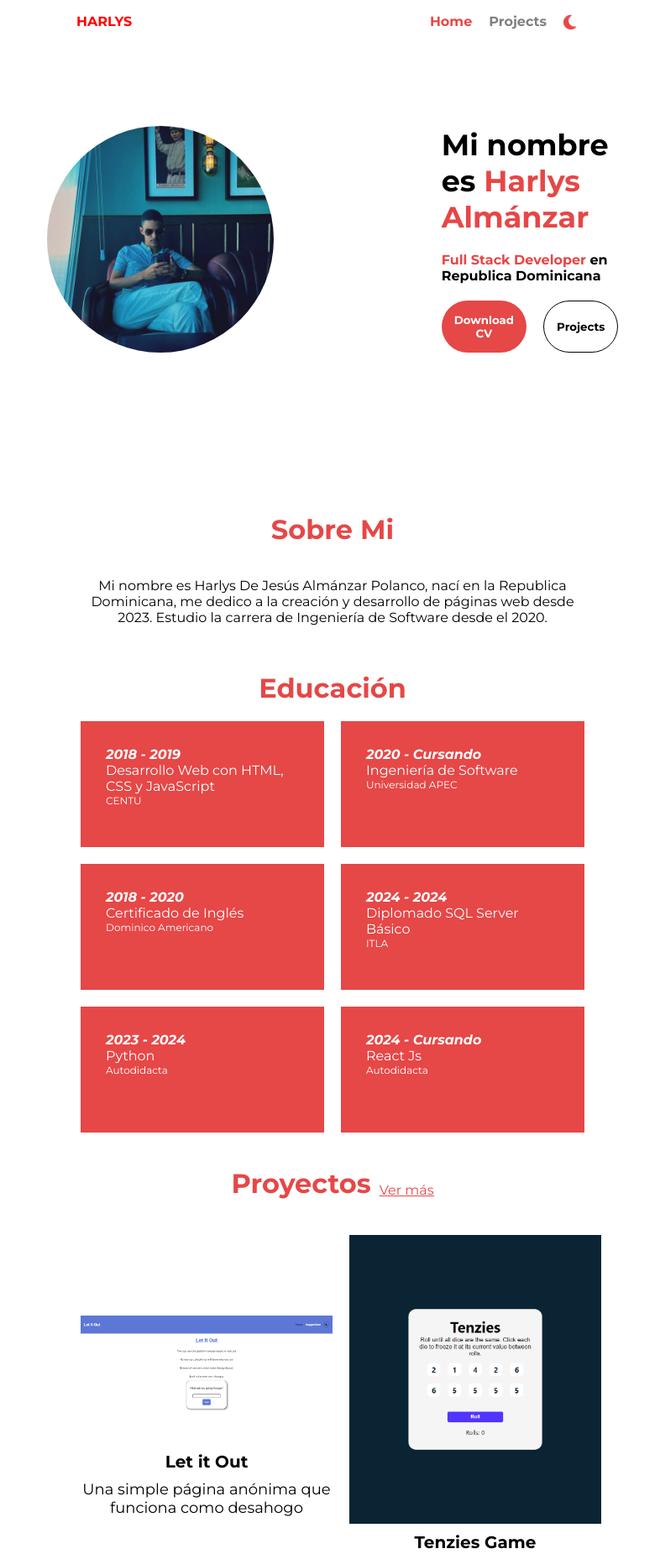
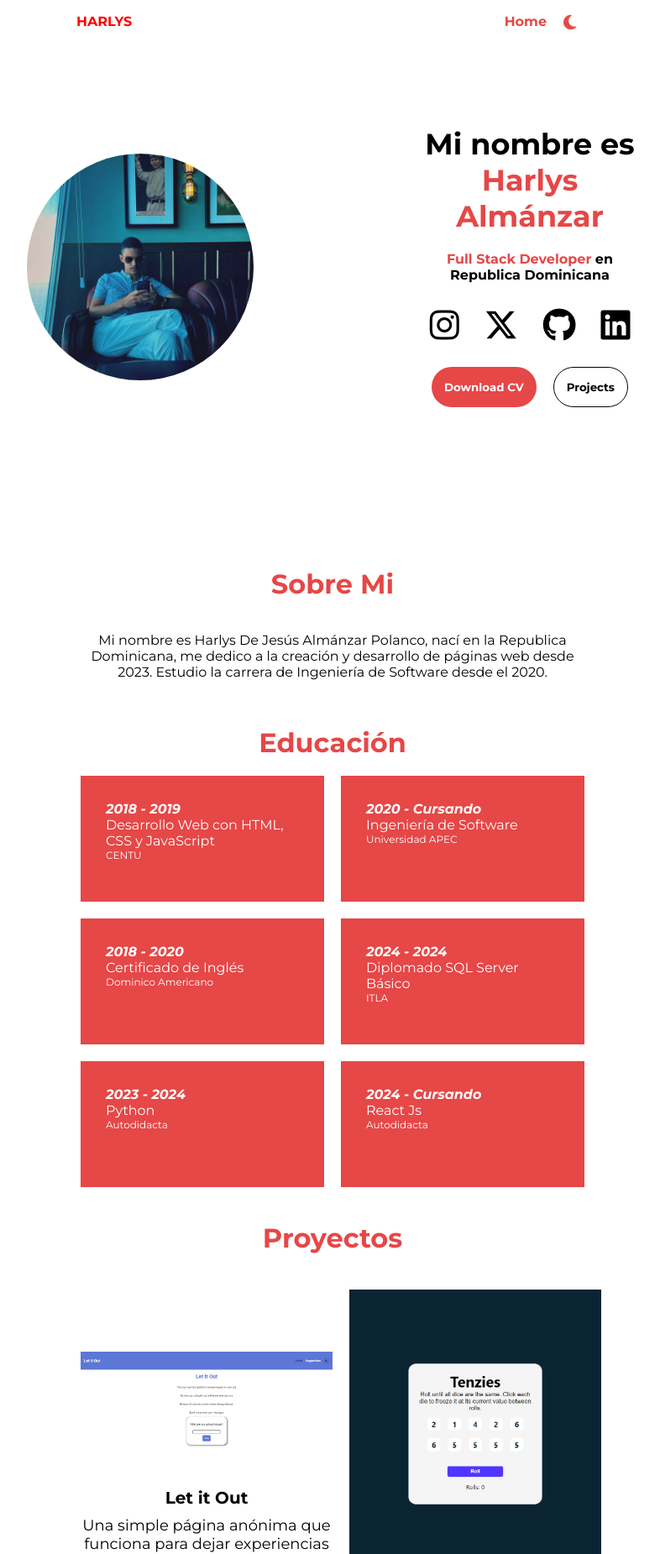
Before and after one commit to JustHarlys/Portfolio, a React (Vite) app: page / in a window 1280 px wide. Shown: the top 1851 px of the page at 84% size, without its empty margins (244-1030 px from the left). Built offline with nearby package versions, Linux system fonts and the light colour scheme.

Commit message:
Portafolio v1 terminado

```diff
--- a/src/App.css
+++ b/src/App.css
@@ -76,8 +76,6 @@ button {
   border-radius: 400px;
 }
 
-
-
 .logo-text {
   cursor: pointer;
   color: red;
@@ -92,6 +90,7 @@ button {
   list-style: none;
   cursor: pointer;
   transition: 0.5s ease;
+  color: var(--red);
 }
 
 .hero {
@@ -109,6 +108,7 @@ button {
   justify-content: center;
   align-items: center;
   gap: 20px;
+  text-align: center;
 }
 
 .buttons {
@@ -157,6 +157,11 @@ button {
 .hero-img {
   width: 270px;
   border-radius: 200px;
+  transition: 0.5s ease;
+}
+
+.hero-img:hover {
+  filter: drop-shadow(0 0 2em var(--red));
 }
 
 .about-me-container {
@@ -194,6 +199,11 @@ button {
   gap: 20px;
   place-items: center;
   transition: 1s ease;
+}
+
+.course-container:hover {
+  filter: drop-shadow(0 0 1em var(--red));
+  transition: 0.5s ease;
 }
 
 
@@ -288,6 +298,7 @@ button {
   display: block;
   width: 100%;
   height: auto;
+  transition: 0.5s ease;
 }
 
 .overlay {
@@ -336,6 +347,11 @@ button {
 
 .button-content > * {
   margin: 0;
+}
+
+.fa-globe:hover {
+  color: rgb(21, 106, 218);
+  transition: 0.5s ease;
 }
 
 .project-concept {
@@ -400,22 +416,29 @@ button {
   gap: 30px;
 }
 
-.social-media-container {
+.social-media-hero {
   display: flex;
-  justify-content: space-between;
   align-items: center;
-  background-color: var(--red);
-  gap: 20px;
-  padding: 50px;
+  gap: 10px;
 }
 
 .fa-brands {
-  color: white;
-  font-size: 3.75rem;
   transition: 0.5s ease;
 }
 
-.falll:hover {
+.fa-brands:hover {
+  filter: drop-shadow(0 0 2em var(--red));
+}
+
+.social-links {
+  font-size: 2.5em;
+  color: black;
+  padding: 10px;
+  border-radius: 400px;
+  background-color: white;
+}
+
+.fa-github:hover {
   color: #FFA100;
 }
 
@@ -424,7 +447,7 @@ button {
 }
 
 .fa-instagram:hover {
-  color: rgb(208, 139, 201);
+  color: rgb(247, 124, 206);
 }
 
 .fa-linkedin:hover {
@@ -437,7 +460,10 @@ button {
 
 .darkHome {
   background-color: black;
+}
 
+.btn-responsive {
+  display: none;
 }
 
 
@@ -518,4 +544,25 @@ button {
     text-align: center;
   }
 
+  .overlay {
+    display: none;
+  }
+
+  .btn-responsive {
+    display: flex;
+    align-items: center;
+    justify-content: center;
+    gap: 10px;
+  }
+
+  .globe-responsive {
+    color: black;
+  }
+
+  .text-responsive {
+    color: black;
+  }
+
+
+
 }
--- a/src/App.jsx
+++ b/src/App.jsx
@@ -5,10 +5,7 @@ import AboutMe from './Components/AboutMe'
 import Education from './Components/Education'
 import education from './data/education'
 import Projects from './Components/Projects'
-import projects from './data/projects'
-import ProjectsWindow from './Components/ProjectsWindow'
 import projectsWindows from "./data/projectsWindows"
-import Footer from './Components/Footer'
 import links from './data/links'
 import { nanoid } from 'nanoid'
 import { useEffect, useState } from 'react'
@@ -23,8 +20,6 @@ function App() {
     }
   })
 
-  const [changePages, setChangePages] = useState(true)
-
   const [darkModeToggle, setDarkModeToggle] = useState(true)
 
   const courses = education.map(course => {
@@ -34,41 +29,20 @@ function App() {
     endYear={course.endDate}
     course={course.course}
     place={course.place}
-
     />
   })
 
-  const proyectos = projects.map(proyecto => {
+  const proyectos = projectsWindows.map(proyectoWindow => {
     return <Projects
-    key={nanoid()}
-    title={proyecto.title}
-    concept={proyecto.concept}
-    link={proyecto.link}
-    img={proyecto.img}
-    github={proyecto.github}
-    darkModeToggle={darkModeToggle}
-    />
-  })
-
-  const proyectosWindow = projectsWindows.map(proyectoWindow => {
-    return <ProjectsWindow
     key={nanoid()}
     title={proyectoWindow.title}
     concept={proyectoWindow.concept}
     link={proyectoWindow.link}
+    linkRes={proyectoWindow.linkRes}
     img={proyectoWindow.img}
     github={proyectoWindow.github}
     description={proyectoWindow.description}
     darkModeToggle={darkModeToggle}
-    />
-  })
-
-  const footer = links.map(foot => {
-    return <Footer
-    key={nanoid()}
-    app={foot.app}
-    link={foot.link}
-    name={foot.name}
     />
   })
 
@@ -78,31 +52,14 @@ function App() {
     setDarkModeToggle(prevDarkMode => !prevDarkMode)
   }
 
-  function handleHome() {
-    setChangePages(false)
-  }
-
-  function handleProjects() {
-    setChangePages(true)
-  }
 
   return (
-
-
     <>
     <Nav
     darkModeToggle={darkModeToggle}
     handleDarkModeToggle={handleDarkModeToggle}
-    changePages={changePages}
-    handleHome={handleHome}
-    handleProjects={handleProjects}
     />
-
-    {
-      changePages ?
-      <>
-
-      <Hero darkModeToggle={darkModeToggle}/>
+    <Hero darkModeToggle={darkModeToggle}/>
     <AboutMe darkModeToggle={darkModeToggle}/>
 
 
@@ -113,23 +70,10 @@ function App() {
 
     <div className="project-h1-container" style={{backgroundColor: darkModeToggle ? "white" : "black"}}>
     <h1 className='projects-h1'>Proyectos</h1>
-    <a href=""><p className="ver-mas">Ver más</p></a>
     </div>
     <div className="projects-container" style={{backgroundColor: darkModeToggle ? "white" : "black"}}>
     {proyectos}
     </div>
-      </>
-
-      :
-      <>
-      {proyectosWindow}
-      </>
-
-}
-{/*
-
-*/}
-
     </>
   )
 }
--- a/src/Components/Footer.jsx
+++ b/src/Components/Footer.jsx
@@ -1,8 +1,7 @@
-
 function Footer({app, link}) {
   return (
 
-        <a href={link}><i className={`fa-brands ${app}`} ></i></a>
+        <a href={link}><i className={`social-links fa-brands ${app}`} ></i></a>
   )
 }
 
--- a/src/Components/Hero.jsx
+++ b/src/Components/Hero.jsx
@@ -1,7 +1,19 @@
 import Me from '../assets/me.jfif'
+import links from '../data/links'
+import Footer from './Footer'
+import { nanoid } from 'nanoid'
 
 
 function Hero({darkModeToggle}) {
+
+  const footer = links.map(foot => {
+    return <Footer
+    key={nanoid()}
+    app={foot.app}
+    link={foot.link}
+    />
+  })
+
   return (
     <main className="hero" style={{backgroundColor: darkModeToggle ? "white" : "black"}}>
       <img src={Me} alt="" className='hero-img'/>
@@ -10,6 +22,10 @@ function Hero({darkModeToggle}) {
       <p className='hero-p' style={{color: darkModeToggle ? "black" : "white"}}>Mi nombre es <span className="name">Harlys Almánzar</span></p>
       <p className='hero-p-2' style={{color: darkModeToggle ? "black" : "white"}}> <span className="name">Full Stack Developer</span> en Republica Dominicana</p>
 
+      <div className='social-media-hero'>
+        {footer}
+      </div>
+
       <div className="buttons">
       <button className='button cv'>Download CV</button>
       <button className='button projects'>Projects</button>
@@ -17,6 +33,7 @@ function Hero({darkModeToggle}) {
 
       </div>
 
+
     </main>
   )
 }
--- a/src/Components/Nav.jsx
+++ b/src/Components/Nav.jsx
@@ -1,4 +1,4 @@
-function Nav({darkModeToggle, handleDarkModeToggle, changePages, handleHome, handleProjects}) {
+function Nav({darkModeToggle, handleDarkModeToggle, handleHome, handleProjects}) {
 
 
   return (
@@ -8,17 +8,10 @@ function Nav({darkModeToggle, handleDarkModeToggle, changePages, handleHome, han
         <p className="logo-text">HARLYS</p>
         <ul className="nav-items">
 
-            <li className="nav-item" onClick={handleProjects} style={
-              darkModeToggle
-              ? {color: !changePages ? 'gray' : 'rgb(230, 71, 71)'}
-              : {color: !changePages ? 'white' : 'rgb(230, 71, 71)'}}>Home
+            <li className="nav-item">Home
             </li>
 
-            <li className="nav-item" onClick={handleHome} style={
-              darkModeToggle
-              ? {color: changePages ? 'gray' : 'rgb(230, 71, 71)'}
-              : {color: changePages ? 'white' : 'rgb(230, 71, 71)'}}>Projects
-            </li>
+
 
             <div className="icon-container">
             <button
--- a/src/Components/ProjectsWindow.jsx
+++ /dev/null
@@ -1,33 +0,0 @@
-function ProjectsWindow({concept, link, title, github, img, description}) {
-
-  return (
-
-    <>
-
-
-    <div className="projects-windows-container">
-      <img src={img} alt="Imagen de Proyecto" className="project-window-img"/>
-      <h1 className="project-title">{title}</h1>
-      <p className="project-concept">{concept}</p>
-      <p className="project-description">{description}</p>
-
-      <div className="links-container">
-
-      <div className="button-content">
-            <a href={github} className='overlay-btn' target='_blank'><i className="fa-brands fa-github"></i></a>
-            <p className='button-text'>Repositorio</p>
-      </div>
-
-      <div className="button-content">
-            <a href={link} className='overlay-btn' target='_blank'><i className="fa-solid fa-globe"></i></a>
-            <p className='button-text'>{link = link === "" ? "No disponible" : "Website" }</p>
-      </div>
-
-      </div>
-
-    </div>
-    </>
-  )
-}
-
-export default ProjectsWindow
--- a/src/data/projects.js
+++ /dev/null
@@ -1,37 +0,0 @@
-export default [
-    {
-        title : "Let it Out",
-        link : "https://letitout.vercel.app/",
-        concept : "Una simple página anónima que funciona como desahogo",
-        img : "../src/assets/let-it-out.png",
-        github : "https://github.com/JustHarlys/Let-It-Out"
-    },
-    {
-        title : "Tenzies Game",
-        link : "https://harlys-tenzies-game.vercel.app/",
-        concept : "Una página que sirve como un juego de Tenzies",
-        img : "../src/assets/tenzies-game.png",
-        github : "https://github.com/JustHarlys/Tenzies-Game"
-    },
-    {
-        title : "Harlys Links",
-        link : "https://harlys-links.vercel.app/",
-        concept : "Una página que contiene todos mis links",
-        img : "../src/assets/harlys-links.png",
-        github : "https://github.com/JustHarlys/Instagram-Link"
-    },
-    {
-        title: "Weight Tracker",
-        link : "",
-        concept : "Web App para llevar un registro de peso corporal",
-        img: "../src/assets/weight-tracker.png",
-        github : "https://github.com/JustHarlys/Weight-Tracker"
-    },
-    {
-        title: "Trip Journal",
-        link: "",
-        concept: "Aplicación web para hacer notas de viajes",
-        img: "../src/assets/trip-journal.png",
-        github: "https://github.com/JustHarlys/Trip-Journal"
-    }
-]
--- a/src/data/projectsWindows.js
+++ b/src/data/projectsWindows.js
@@ -2,6 +2,7 @@ export default [
     {
         title : "Let it Out",
         link : "https://letitout.vercel.app/",
+        linkRes : "https://letitout.vercel.app/",
         concept : "Una simple página anónima que funciona para dejar experiencias y comentarios sin que nadie sepa tu identidad",
         img : "../src/assets/let-it-out.png",
         github : "https://github.com/JustHarlys/Let-It-Out",
@@ -10,6 +11,7 @@ export default [
     {
         title : "Tenzies Game",
         link : "https://harlys-tenzies-game.vercel.app/",
+        linkRes: "https://harlys-tenzies-game.vercel.app/",
         concept : "Una página que sirve como un juego de Tenzies",
         img : "../src/assets/tenzies-game.png",
         github : "https://github.com/JustHarlys/Tenzies-Game",
@@ -18,6 +20,7 @@ export default [
     {
         title : "Harlys Links",
         link : "https://harlys-links.vercel.app/",
+        linkRes : "https://harlys-links.vercel.app/",
         concept : "Una página que contiene todos mis links",
         img : "../src/assets/harlys-links.png",
         github : "https://github.com/JustHarlys/Instagram-Link",
@@ -26,6 +29,7 @@ export default [
     {
         title: "Weight Tracker",
         link : "",
+        linkRes : "",
         concept : "Web App para llevar un registro de peso corporal",
         img: "../src/assets/weight-tracker.png",
         github : "https://github.com/JustHarlys/Weight-Tracker",
@@ -34,6 +38,7 @@ export default [
     {
         title: "Trip Journal",
         link: "",
+        linkRes: "",
         concept: "Aplicación web para hacer notas de viajes",
         img: "../src/assets/trip-journal.png",
         github: "https://github.com/JustHarlys/Trip-Journal",
```
Also changed, not shown: src/Components/Projects.jsx (+33 -1 lines).
